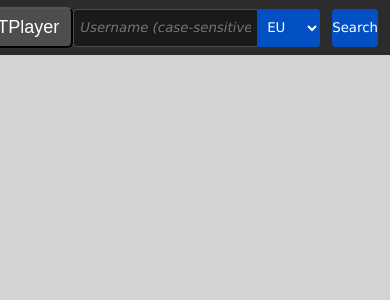
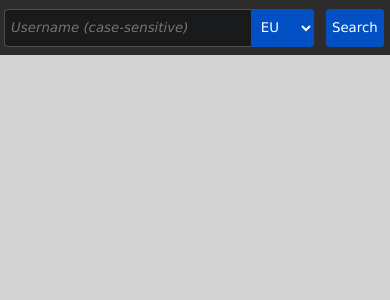
Before and after one commit to AndrewBerg98/4th-year-project, a React (Create React App) app in the folder my-app/: page / in a window 390 px wide. Shown: the top 300 px of the page. Built offline with nearby package versions, Linux system fonts and the light colour scheme.

Commit message:
Fixed non-critical attribute errors for HTML

```diff
--- a/my-app/src/App.js
+++ b/my-app/src/App.js
@@ -34,20 +34,20 @@ function App() {
     return (
         <>
             <div id="topNav">
-                <button id="logo" onClick={logoClicked}>WOTPlayer</button>
+                <button type="button" id="logo" onClick={logoClicked}>WOTPlayer</button>
 
-                <label>Nickname: </label>
+                <label htmlFor="nicknameInput">Nickname: </label>
                 <input type="text" id="nicknameInput" placeholder="Username (case-sensitive)" ref={nicknameRef}></input>
 
-                <label>Realm: </label>
-                <select type="dropdown" id="realmSelect" defaultValue="eu" ref={realmRef}>
+                <label htmlFor="realmSelect">Realm: </label>
+                <select type="dropdown" id="realmSelect" defaultValue="eu" ref={realmRef}> {/* Resolved select has not name attribute: https://dequeuniversity.com/rules/axe/4.0/select-name */}
                     <option value="ru">RU</option>
                     <option value="eu">EU</option>
                     <option value="na">NA</option>
                     <option value="asia">ASIA</option>
                 </select>
 
-                <button id="searchSubmit" onClick={handleSetNickname}>Search</button>
+                <button type="button" id="searchSubmit" onClick={handleSetNickname}>Search</button>
             </div>
 
             <GetPlayer nickname={nickname} realm={realm} urlPlayerList={urlPlayerList} />
--- a/my-app/src/Styles/App.css
+++ b/my-app/src/Styles/App.css
@@ -159,3 +159,19 @@ table {
 #tableRight > table > thead > tr:nth-child(even) {
     background-color: rgb(109, 109, 109);
 }
+
+@media only screen and (max-width: 550px) {
+    #logo {
+        display: none;
+    }
+
+    #nicknameInput {
+        width: 100%;
+        margin-left:4px;
+    }
+
+    #searchSubmit {
+        width: 94px;
+        margin: 0px 6px 0px 12px;
+    }
+}
```
